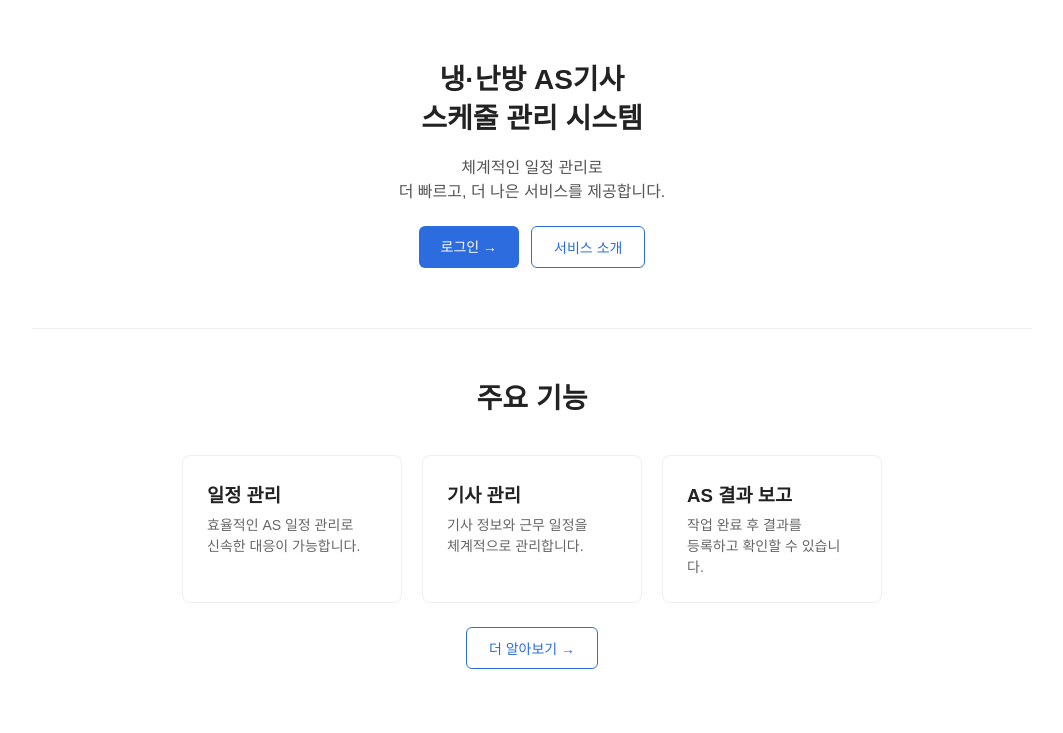
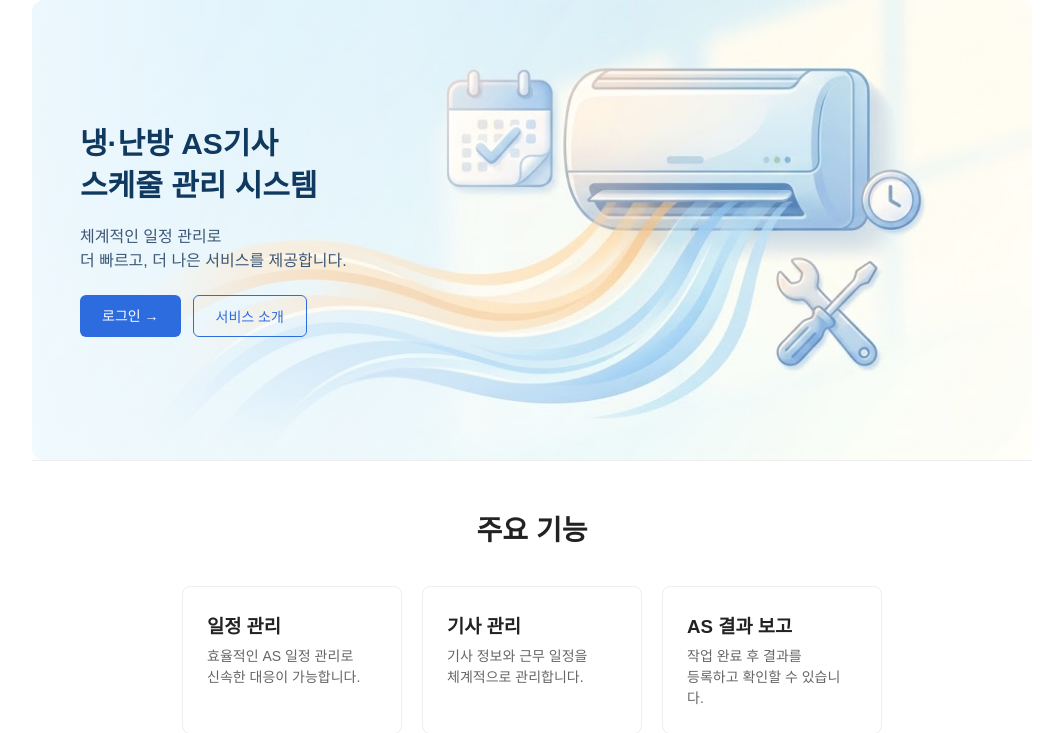
Before and after one commit to ung-Jin/Schedule, a Spring Boot app: page / in a window 1280 px wide. Shown: the part 87-820 px from the top of the page, without its empty margins (108-1171 px from the left). Before the commit the page ends 756 px from the top, so only its background shows below. Run offline with Spring Boot 4, Linux system fonts and the light colour scheme.

Commit message:
메인페이지이미지작업 및 레이아웃추가작업

```diff
--- a/src/main/java/com/green/Schedule/member/controller/MemberController.java
+++ b/src/main/java/com/green/Schedule/member/controller/MemberController.java
@@ -81,7 +81,7 @@ public class MemberController {
         if ("admin".equals(role)) {
             return "redirect:/pages/admin/main";
         } else if ("repairman".equals(role)) {
-            return "redirect:/pages/result/result_dashboard";
+            return "redirect:/pages/engineer/main";
         } else {
             return "redirect:/pages/user/main";
         }
--- a/src/main/resources/static/FirstPage.css
+++ b/src/main/resources/static/FirstPage.css
@@ -52,32 +52,56 @@ body {
   color: #333;
 }
 
-/* 메인 소개 영역 : 세로/가로 모두 가운데 정렬 (남는 세로 공간을 채우면서 중앙에 옴) */
+/* 메인 소개 영역 : hero-banner.jpg를 배경으로 깔고, 텍스트는 이미지 왼쪽(여백이 있는 쪽)에 정렬
+   비율(1024:572)은 이미지 원본 비율과 동일하게 맞춰서 이미지가 눌리거나 늘어나지 않게 함 */
 .hero {
-  flex: 1;
+  flex: none;
+  width: 100%;
+  aspect-ratio: 1024 / 572;
+  max-height: 460px;
+  border-radius: 12px;
+  overflow: hidden;
+  background-image:
+    linear-gradient(90deg, rgba(255, 255, 255, 0.72) 0%, rgba(255, 255, 255, 0.4) 38%, rgba(255, 255, 255, 0) 62%),
+    url('/hero-banner.jpg');
+  background-size: cover;
+  background-position: center;
   display: flex;
   flex-direction: column;
   justify-content: center;
-  align-items: center;
-  text-align: center;
-  padding: 60px 20px;
+  align-items: flex-start;
+  text-align: left;
+  padding: 0 48px;
 }
 
 .hero h2 {
-  font-size: 28px;
+  font-size: 30px;
   line-height: 1.4;
   margin-bottom: 16px;
+  color: #10395f;
 }
 
 .hero p {
-  color: #555;
+  color: #3d5876;
   margin-bottom: 24px;
 }
 
 .hero-buttons {
   display: flex;
-  justify-content: center;
+  justify-content: flex-start;
   gap: 12px;
+}
+
+@media (max-width: 480px) {
+  .hero {
+    aspect-ratio: auto;
+    min-height: 320px;
+    padding: 0 24px;
+  }
+
+  .hero h2 {
+    font-size: 22px;
+  }
 }
 
 .btn {
--- a/src/main/resources/templates/common/side.html
+++ b/src/main/resources/templates/common/side.html
@@ -14,7 +14,6 @@
       <li><a th:href="@{/request/write}">🛠 A/S 신청</a></li>
       <!-- 신청 내역 조회 / 고객센터 페이지는 아직 안 만들어서 자리만 잡아둠 -->
       <li><a href="#">📋 신청 내역 조회</a></li>
-      <li><a href="#">☎ 고객센터</a></li>
     </ul>
 
     <!-- 관리자(admin) 메뉴 : 화면은 아직 안 만들어서 전부 자리표시자 -->
```
Also changed, not shown: src/main/java/com/green/Schedule/common/config/WebConfig.java (+8 -1 lines), src/main/resources/templates/request/write.html (+5 -2 lines), src/main/resources/static/hero-banner.jpg (added).
